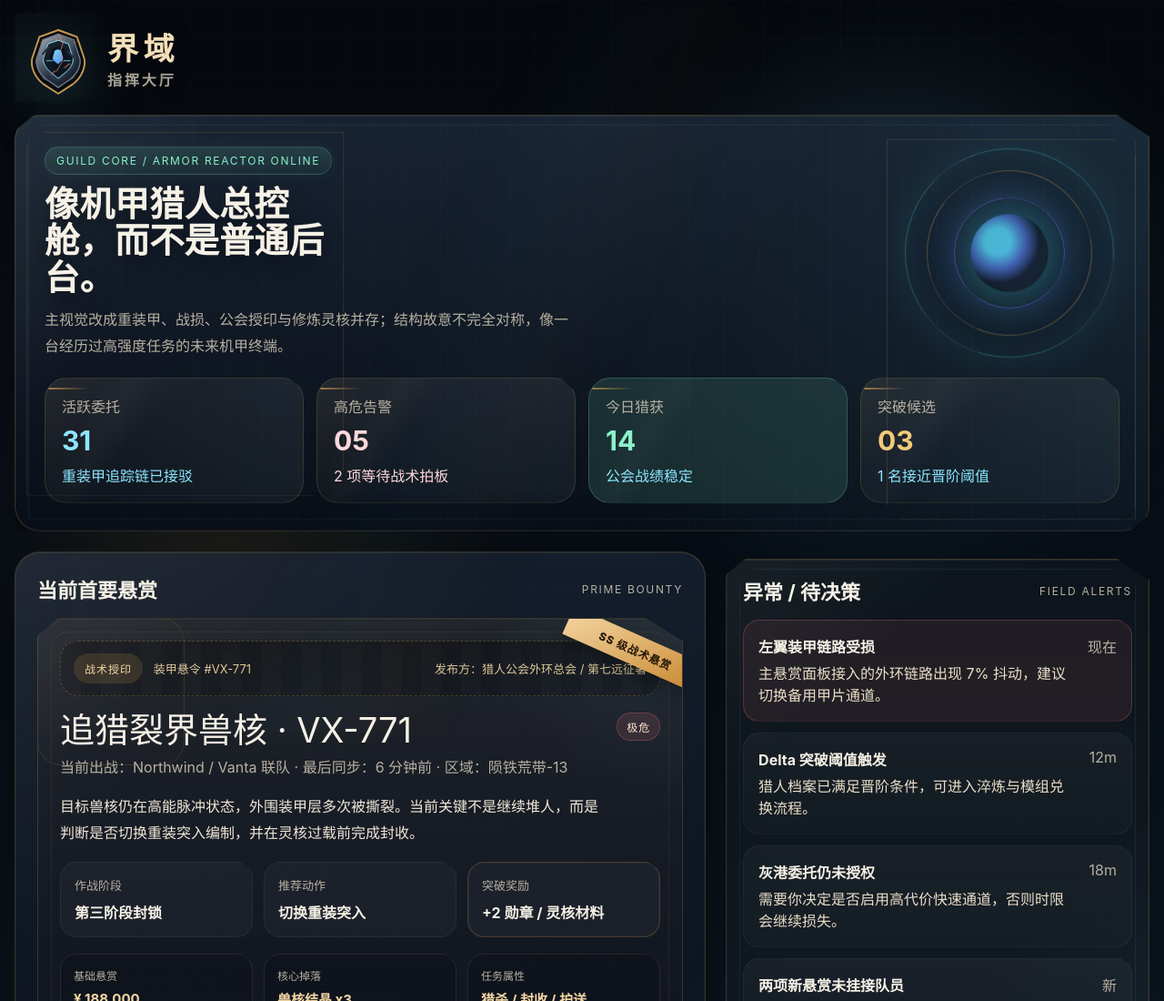
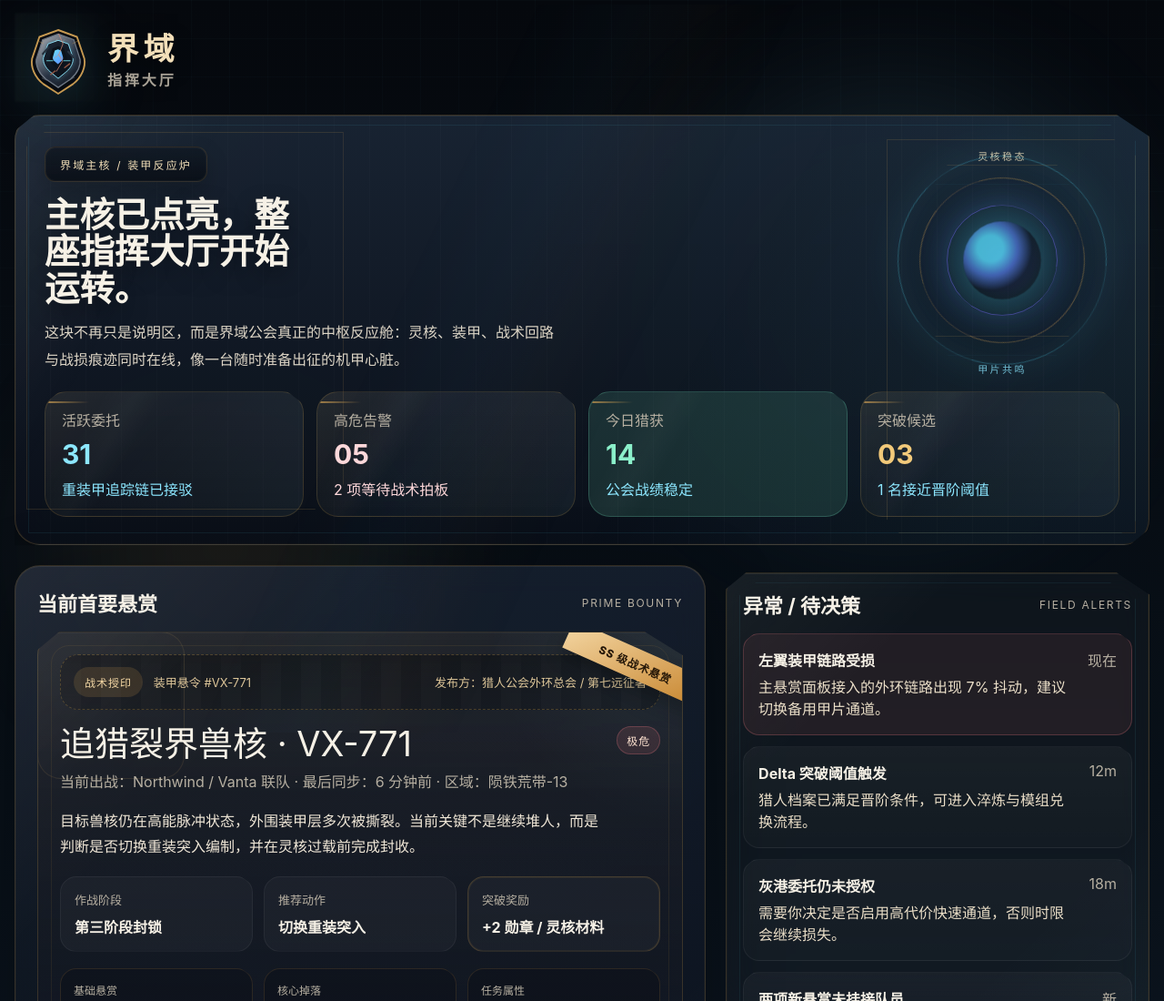
Before and after one commit to JCHKeeper/bounty-command-center, a plain HTML site: page overview.html in a window 1280 px wide. Shown: the top 1100 px of the page at 91% size. Drawn offline with Linux system fonts and the light colour scheme.

Commit message:
refine: upgrade reactor hero block

```diff
--- a/data.json
+++ b/data.json
@@ -1,8 +1,8 @@
 {
   "hero": {
-    "eyebrow": "GUILD CORE / ARMOR REACTOR ONLINE",
-    "title": "像机甲猎人总控舱，而不是普通后台。",
-    "description": "主视觉改成重装甲、战损、公会授印与修炼灵核并存；结构故意不完全对称，像一台经历过高强度任务的未来机甲终端。"
+    "eyebrow": "界域主核 / 装甲反应炉",
+    "title": "主核已点亮，整座指挥大厅开始运转。",
+    "description": "这块不再只是说明区，而是界域公会真正的中枢反应舱：灵核、装甲、战术回路与战损痕迹同时在线，像一台随时准备出征的机甲心脏。"
   },
   "kpis": [
     { "label": "活跃委托", "value": "31", "note": "重装甲追踪链已接驳", "variant": "active crest-card" },
--- a/overview.html
+++ b/overview.html
@@ -30,15 +30,19 @@
       <div class="hero-frame hero-frame-left"></div>
       <div class="hero-frame hero-frame-right"></div>
       <div class="hero-copy mech-hero-copy">
-        <div class="chip chip-live" id="hero-eyebrow"></div>
+        <div class="chip chip-live reactor-chip" id="hero-eyebrow"></div>
         <h2 id="hero-title"></h2>
         <p class="muted" id="hero-description"></p>
       </div>
-      <div class="reactor-core" aria-hidden="true">
-        <div class="reactor-ring reactor-ring-outer"></div>
-        <div class="reactor-ring reactor-ring-mid"></div>
-        <div class="reactor-ring reactor-ring-inner"></div>
-        <div class="reactor-center"></div>
+      <div class="reactor-core-wrap">
+        <div class="reactor-side-tag reactor-side-tag-top">灵核稳态</div>
+        <div class="reactor-side-tag reactor-side-tag-bottom">甲片共鸣</div>
+        <div class="reactor-core" aria-hidden="true">
+          <div class="reactor-ring reactor-ring-outer"></div>
+          <div class="reactor-ring reactor-ring-mid"></div>
+          <div class="reactor-ring reactor-ring-inner"></div>
+          <div class="reactor-center"></div>
+        </div>
       </div>
       <div class="kpi-row mech-kpis" id="kpi-row"></div>
     </section>
--- a/styles.css
+++ b/styles.css
@@ -588,16 +588,67 @@ h1, h2, h3, p { margin: 0; }
   clip-path: polygon(0 0, calc(100% - 24px) 0, 100% 18px, 100% 100%, 14px 100%, 0 calc(100% - 16px));
 }
 .mech-hero-copy { position: relative; z-index: 2; max-width: 720px; }
-.mech-hero-copy h2 { max-width: 13ch; text-shadow: 0 10px 24px rgba(0,0,0,.35); }
-.mech-hero-copy p { max-width: 58ch; line-height: 1.8; margin-top: 12px; }
+.reactor-chip {
+  padding: 10px 16px;
+  border-radius: 12px;
+  border: 1px solid rgba(199,154,82,.18);
+  background:
+    linear-gradient(180deg, rgba(15,23,34,.82), rgba(9,14,22,.92)),
+    linear-gradient(90deg, rgba(199,154,82,.08), rgba(86,224,255,.05));
+  box-shadow: inset 0 0 0 1px rgba(255,255,255,.03), 0 10px 24px rgba(0,0,0,.18);
+  letter-spacing: .18em;
+  color: #f2dfb8;
+}
+.mech-hero-copy h2 { max-width: 11ch; margin-top: 16px; text-shadow: 0 10px 24px rgba(0,0,0,.35); }
+.mech-hero-copy p { max-width: 56ch; line-height: 1.85; margin-top: 14px; color: #ddd5c6; }
 .mech-kpis { grid-column: 1 / -1; position: relative; z-index: 2; }
+.reactor-core-wrap {
+  position: relative;
+  width: 250px;
+  margin-left: auto;
+  margin-right: 4px;
+  z-index: 2;
+}
+.reactor-side-tag {
+  position: absolute;
+  left: 50%;
+  transform: translateX(-50%);
+  font-size: 11px;
+  letter-spacing: .22em;
+  color: rgba(243,223,185,.82);
+  text-transform: uppercase;
+  white-space: nowrap;
+}
+.reactor-side-tag-top { top: -8px; }
+.reactor-side-tag-bottom { bottom: -12px; color: rgba(140,231,255,.78); }
 .reactor-core {
   position: relative;
   width: 230px;
   height: 230px;
   margin-left: auto;
-  margin-right: 6px;
+  margin-right: auto;
   z-index: 2;
+}
+.reactor-core::before,
+.reactor-core::after {
+  content: "";
+  position: absolute;
+  left: 50%;
+  transform: translateX(-50%);
+  width: 148px;
+  border-top: 1px solid rgba(199,154,82,.18);
+  border-bottom: 1px solid rgba(86,224,255,.08);
+  opacity: .8;
+}
+.reactor-core::before {
+  top: 10px;
+  height: 20px;
+  clip-path: polygon(0 100%, 14px 0, calc(100% - 14px) 0, 100% 100%);
+}
+.reactor-core::after {
+  bottom: 10px;
+  height: 20px;
+  clip-path: polygon(0 0, 14px 100%, calc(100% - 14px) 100%, 100% 0);
 }
 .reactor-ring {
   position: absolute;
```
